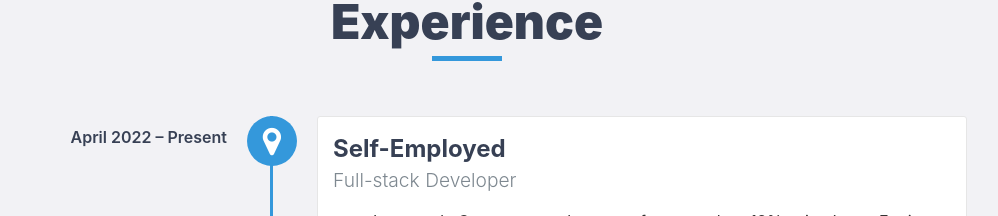
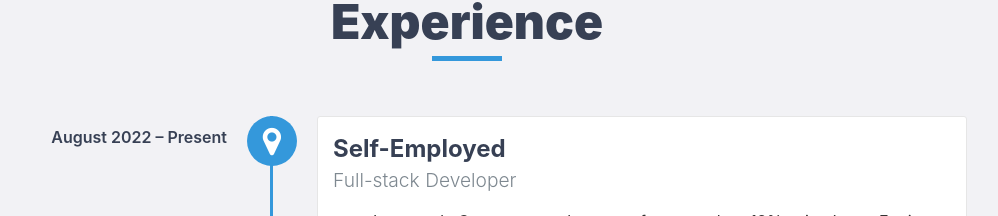
Before and after one commit to greenwood712/portfoliio, a React (Create React App) app: page / in a window 1280 px wide. Shown: the part 1296-1512 px from the top of the page, without its empty margins (173-1171 px from the left). Built offline with nearby package versions, Linux system fonts and the light colour scheme.

Commit message:
update work experience

```diff
--- a/src/components/Experience.js
+++ b/src/components/Experience.js
@@ -5,7 +5,7 @@ function Experience() {
     <div id="experience" className="background-alt">
       <h2 className="heading">Experience</h2>
       <div id="experience-timeline">
-        <div data-date="April 2022 – Present">
+        <div data-date="August 2022 – Present">
           <h3>Self-Employed</h3>
           <h4>Full-stack Developer</h4>
           <ul>
```
